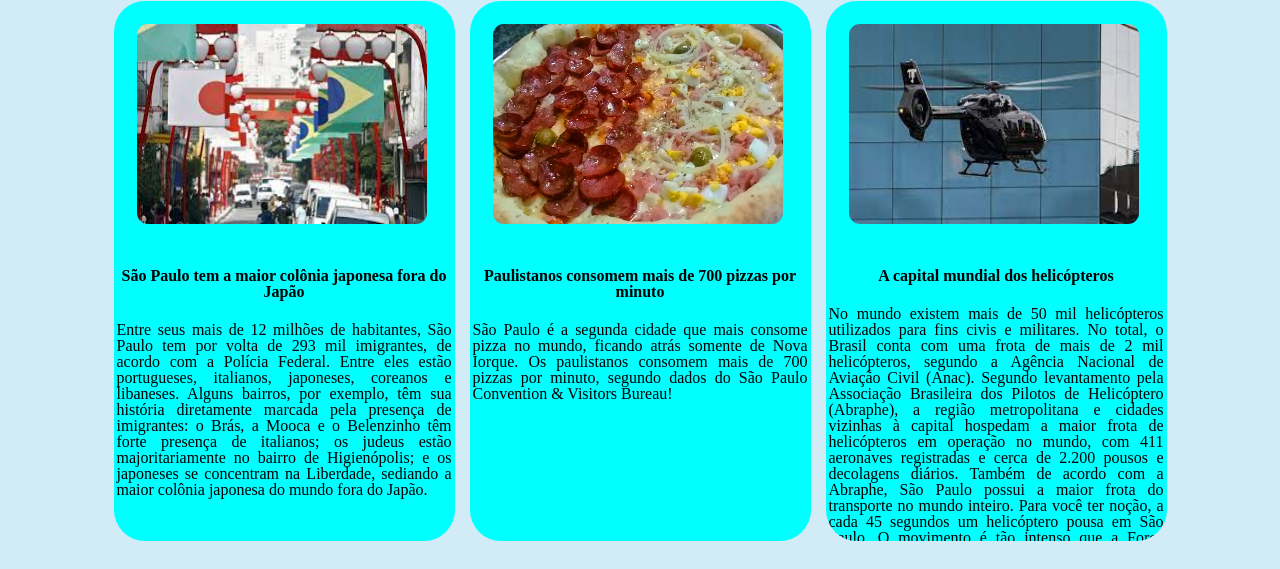
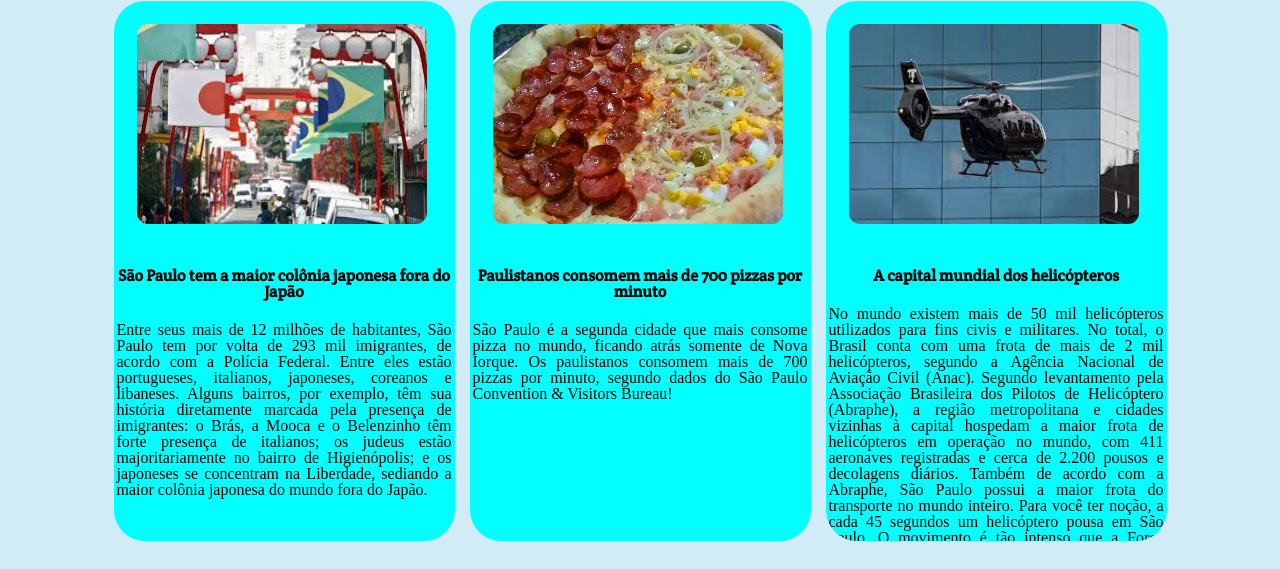
Before and after one commit to gamatani/CheckpointFront_I, a plain HTML site: page index.html in a window 1280 px wide. Shown: the part 710-1279 px from the top of the page. Drawn offline with Linux system fonts and the light colour scheme.

Commit message:
Adicionando segunda fonte no h4

```diff
--- a/css/style.css
+++ b/css/style.css
@@ -1,4 +1,4 @@
-@import url('https://fonts.googleapis.com/css2?family=Roboto:ital,wght@0,100;0,300;0,400;1,300&display=swap');
+@import url('https://fonts.googleapis.com/css2?family=Crete+Round&family=Inter:wght@100;200&family=Roboto:ital,wght@0,100;0,300;0,400;1,300&display=swap');
 
 
 header {
@@ -73,10 +73,12 @@ article{
     top: 710px;
     overflow-y: auto;
     padding: 3px;
+    ;
 }
 
 h4{
     text-align: center;
+    font-family: 'crete Round'
 }
 
 .japao{
```
